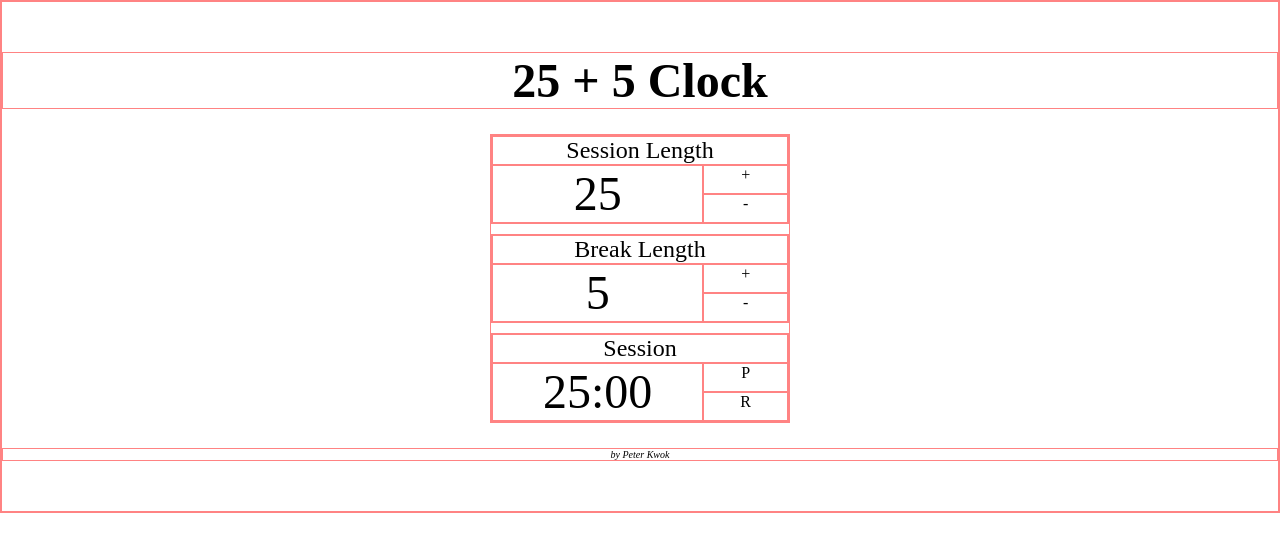
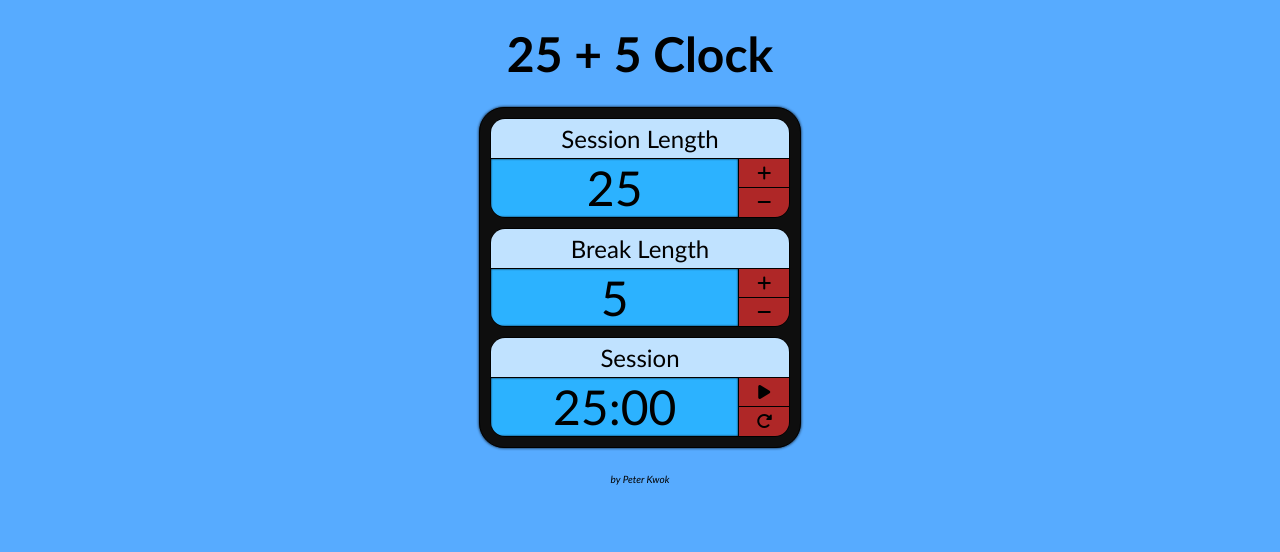
Before and after one commit to PeterKwok1/FCC-Project-25-5-Clock, a plain HTML site: page jQuery/index.html in a window 1280 px wide. Drawn offline with nearby package versions, Linux system fonts and the light colour scheme.

Commit message:
finished

```diff
--- a/jQuery/app/js/script.js
+++ b/jQuery/app/js/script.js
@@ -1,14 +1,4 @@
-// logic planning
-// timer set function
-// break set function
-// timer run function
-// break run function after timer
-
 // to dos
-// generalize inc and dec variables and functions
-// session label swap on countdown change
-// audio on alternation
-// space to start/stop
 // styling
 
 // state // all state in one place for redux
@@ -68,7 +58,7 @@ sessionDecTag.click(() => {
             display(sessionLengthTag, lengths[0].length)
             if (currentLength === 0) {
                 runningLength = lengths[currentLength].length
-                display(timeLeftTag, lengths[0].length, true)
+                display(timeLeftTag, runningLength, true)
             }
         }
     }
@@ -105,7 +95,7 @@ breakDecTag.click(() => {
     }
 })
 
-// timer run
+// timer start stop
 const timerLabelTag = $('#timer-label')
 function countDown() {
     const curCntDwn = setInterval(() => {
@@ -117,8 +107,9 @@ function countDown() {
                 currentLength = 0
             }
             runningLength = lengths[currentLength].length
+            display(timeLeftTag, runningLength, true)
             timerLabelTag.text(lengths[currentLength].name)
-            display(timeLeftTag, lengths[currentLength].length, true)
+            $('#beep')[0].play()
             countDown()
         } else {
             runningLength -= 1000 // 1 second
@@ -131,13 +122,25 @@ const startStopTag = $('#start_stop')
 startStopTag.click(() => {
     if (!isRunning) {
         countDown()
+        $('#start_stop').children().toggleClass('fa-play').toggleClass('fa-pause')
     } else {
         clearInterval(isRunning)
         isRunning = false
+        $('#start_stop').children().toggleClass('fa-play').toggleClass('fa-pause')
+    }
+})
+$(window).keypress((e) => {
+    if (e.key === ' ') {
+        if (!isRunning) {
+            countDown()
+        } else {
+            clearInterval(isRunning)
+            isRunning = false
+        }
     }
 })
 
-// reset // reset is similar to a combination of session set and break set
+// reset
 const resetTag = $('#reset')
 resetTag.click(() => {
     if (isRunning) {
@@ -148,9 +151,9 @@ resetTag.click(() => {
     display(sessionLengthTag, lengths[0].length)
     lengths[1].length = 5 * 60 * 1000
     display(breakLengthTag, lengths[1].length)
-
     currentLength = 0
     runningLength = lengths[currentLength].length
+    display(timeLeftTag, runningLength, true)
     timerLabelTag.text(lengths[currentLength].name)
-    display(timeLeftTag, runningLength, true)
+    $('#beep')[0].load()
 })
--- a/jQuery/app/scss/_globals.scss
+++ b/jQuery/app/scss/_globals.scss
@@ -1,13 +1,22 @@
-* {
+$highlight: #57abff;
+$clock: #0e0e0e;
+$label: #c0e2ff;
+$length: #2cb2ff;
+$buttons: #af2727;
+$hover: #57a4d7;
+
+body {
     box-sizing: border-box;
     margin: 0;
     padding: 0;
-    border: 1px solid rgba(255, 0, 0, 0.486);
+    // border: 1px solid rgba(255, 0, 0, 0.486);
+    background-color: $highlight;
+    font-family: 'Trebuchet MS', 'Lucida Sans Unicode', 'Lucida Grande', 'Lucida Sans', Arial, sans-serif;
 }
 
 h1 {
     text-align: center;
-    margin: 50px 0 25px 0;
+    margin: 25px 0 25px 0;
     font-size: xxx-large;
 }
 
@@ -17,12 +26,20 @@ h1 {
     display: flex;
     flex-direction: column;
     gap: 10px;
+    padding: 10px;
+    border: 1px solid black;
+    border-radius: 25px;
+    box-shadow: 0 0 3px;
+    background-color: $clock;
 }
 
 .wrapper {
     display: grid;
-    grid-template-columns: 5fr 2fr;
-    grid-template-rows: 1fr 1fr 1fr;
+    grid-template-columns: 5fr 1fr;
+    grid-template-rows: 1fr .75fr .75fr;
+    border: 1px solid black;
+    border-radius: 15px;
+    overflow: hidden;
 }
 
 .label {
@@ -32,22 +49,37 @@ h1 {
     justify-content: center;
     align-items: center;
     font-size: x-large;
+    padding: 5px;
+    background-color: $label;
 }
 
 .length {
     grid-row: 2 / 4;
     display: flex;
     justify-content: center;
+    align-items: center;
     font-size: xxx-large;
+    border-top: 1px solid black;
+    border-right: 1px solid black;
+    box-shadow: inset 0 0 2px;
+    background-color: $length;
 }
 
 .btn {
     display: flex;
     justify-content: center;
+    align-items: center;
+    cursor: pointer;
+    border-top: 1px solid black;
+    background-color: $buttons;
+}
+
+.btn:hover {
+    background-color: $hover;
 }
 
 #by {
-    margin: 0 0 50px 0;
+    margin: 0 0 25px 0;
     text-align: center;
     font-size: x-small;
     font-style: italic;
--- a/jQuery/index.html
+++ b/jQuery/index.html
@@ -7,6 +7,7 @@
     <title>25 + 5 Clock</title>
     <link rel="stylesheet" href="app/scss/style.css">
     <script src="https://ajax.googleapis.com/ajax/libs/jquery/3.7.0/jquery.min.js"></script>
+    <script src="https://kit.fontawesome.com/901784ae91.js" crossorigin="anonymous"></script>
 </head>
 
 <body>
@@ -15,20 +16,21 @@
         <div id="session-wrapper" class="wrapper">
             <div id="session-label" class="label">Session Length</div>
             <div id="session-length" class="length"></div>
-            <div id="session-increment" class="btn">+</div>
-            <div id="session-decrement" class="btn">-</div>
+            <div id="session-increment" class="btn"><i class="fa-solid fa-plus"></i></div>
+            <div id="session-decrement" class="btn"><i class="fa-solid fa-minus"></i></div>
         </div>
         <div id="break-wrapper" class="wrapper">
             <div id="break-label" class="label">Break Length</div>
             <div id="break-length" class="length"></div>
-            <div id="break-increment" class="btn">+</div>
-            <div id="break-decrement" class="btn">-</div>
+            <div id="break-increment" class="btn"><i class="fa-solid fa-plus"></i></div>
+            <div id="break-decrement" class="btn"><i class="fa-solid fa-minus"></i></div>
         </div>
         <div id="timer-wrapper" class="wrapper">
             <div id="timer-label" class="label">Session</div>
             <div id="time-left" class="length"></div>
-            <div id="start_stop" class="btn">P</div>
-            <div id="reset" class="btn">R</div>
+            <audio id="beep" src="src/audio/alarm.mp3"></audio>
+            <div id="start_stop" class="btn"><i class="fa-solid fa-play"></i></div>
+            <div id="reset" class="btn"><i class="fa-solid fa-rotate-right"></i></div>
         </div>
     </div>
 
```
Also changed, not shown: jQuery/app/scss/style.css, 2 other files.
